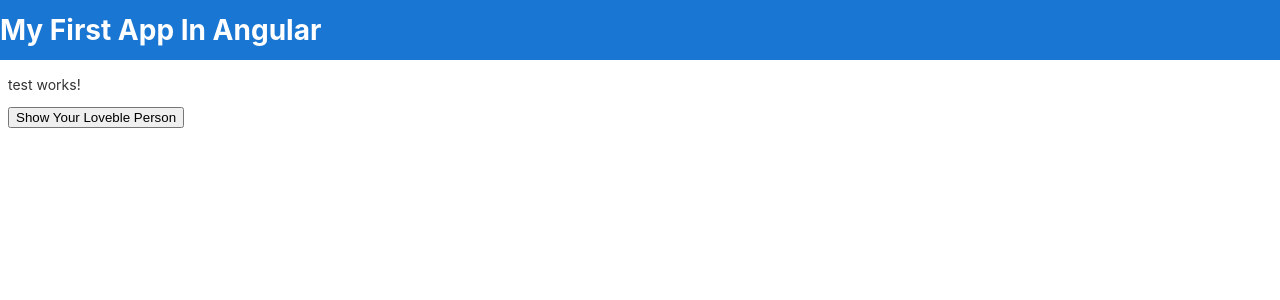
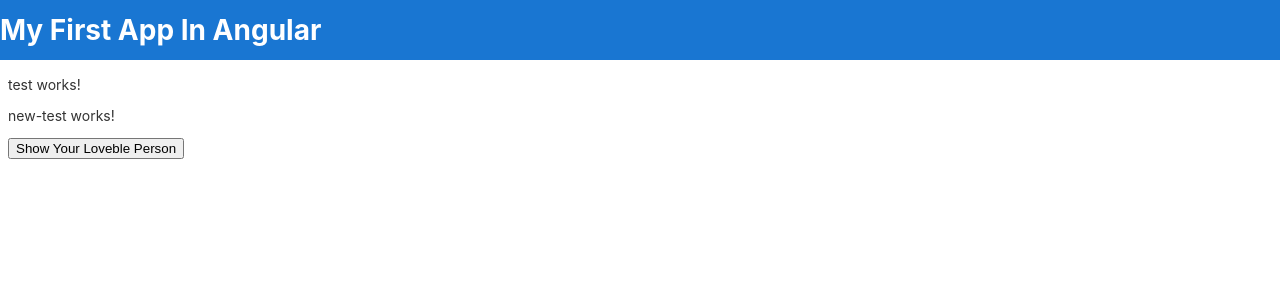
Before and after one commit to bdsuman/angular_first_app, an Angular app: page / in a window 1280 px wide. Shown: the top 300 px of the page. Built offline with nearby package versions, Linux system fonts and the light colour scheme.

Commit message:
create component part

```diff
--- a/src/app/app.component.html
+++ b/src/app/app.component.html
@@ -5,6 +5,7 @@
 <br>
 <br>
 <app-test></app-test>
+<app-new-test></app-new-test>
 <div *ngIf="counter<5">
   <button (click)="myfunction('Suman')">{{btnName}}</button>
 </div>
```
